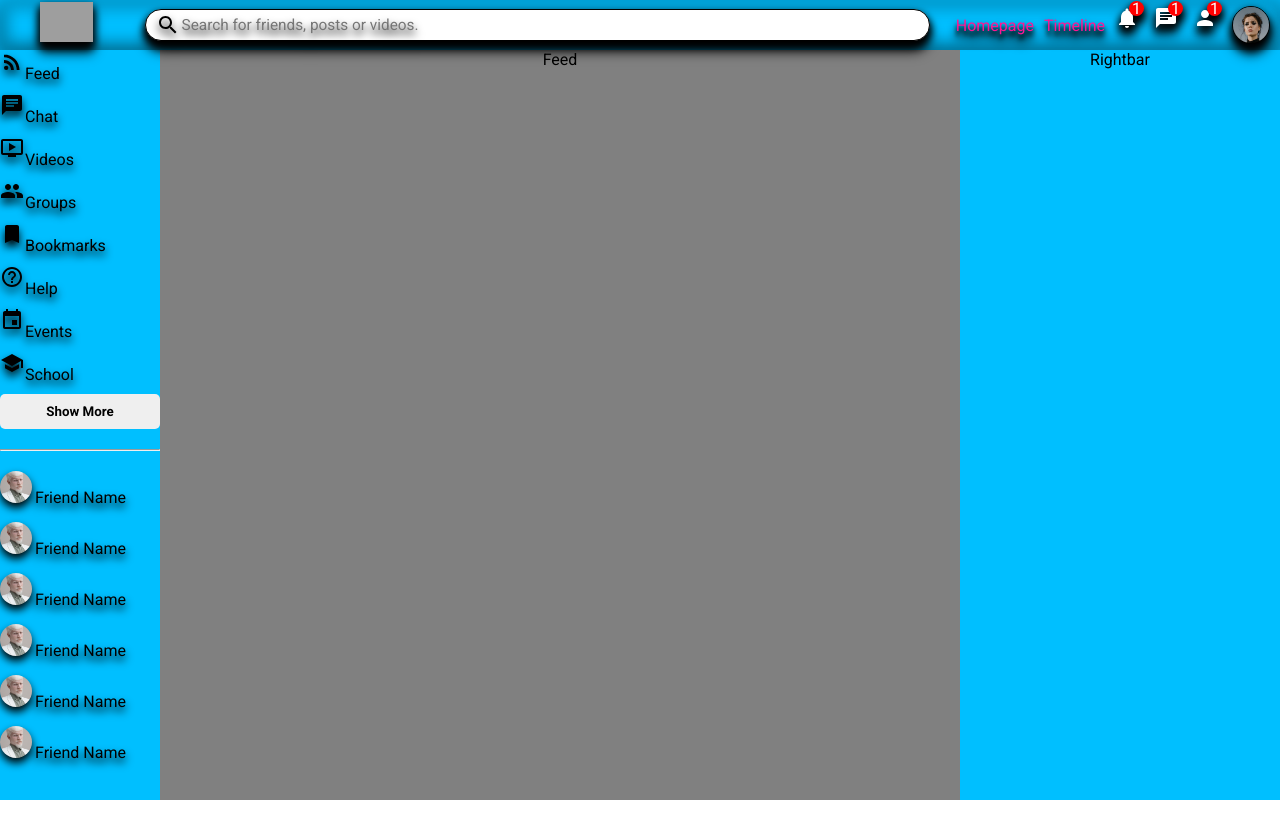
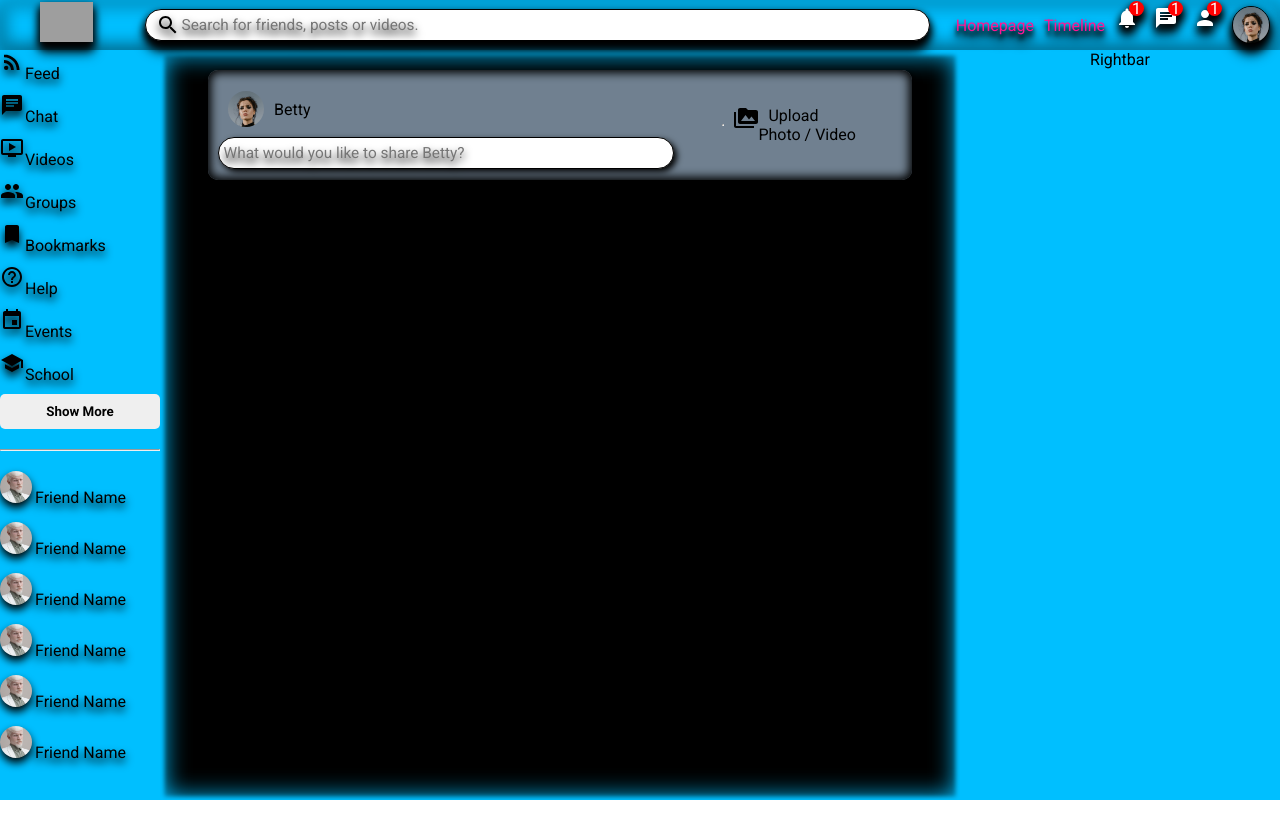
Before and after one commit to brian-reed-software/networking-app-react, a React (Create React App) app: page / in a window 1280 px wide. Before the commit the page ends 800 px from the top, so only its background shows below. Built offline with nearby package versions, Linux system fonts and the light colour scheme; grey boxes are pictures that could not be loaded.

Commit message:
updated styling

```diff
--- a/src/componants/feed/Feed.css
+++ b/src/componants/feed/Feed.css
@@ -2,8 +2,14 @@
     flex:5;
     display: flex;
     justify-content: center;
-    background-color: grey;
+    background-color: black;
     height: calc(100vh - 50px);
+    box-shadow: inset 0 1px 4px 4px deepskyblue;
+}
+.feedWrapper{
+    width: -webkit-fill-available;
+    padding: 10px;
+    box-shadow: inset 0 1px 24px 4px deepskyblue;
 }
 @media screen and (max-width: 600px) {
     body {
@@ -15,7 +21,8 @@
         background-color: grey;
         flex-direction: column;
         justify-content: space-between;
-        background-color: paleturquoise;
-        padding-top:100px;
+        background-color: slategrey;
+        margin-top:140px;
+
     }
 }
--- a/src/componants/feed/Feed.jsx
+++ b/src/componants/feed/Feed.jsx
@@ -1,12 +1,12 @@
 import "./Feed.css"
 import { Search, Person, Chat, Notifications } from "@material-ui/icons";
-
+import Share from "../../componants/share/Share";
 
 export default function Header() {
     return (
         <div className="feedContainer">
             <div className="feedWrapper">
-            Feed
+              <Share/>
             </div>
         </div>
     );
--- a/src/componants/header/header.css
+++ b/src/componants/header/header.css
@@ -61,8 +61,7 @@
 .searchInput:focus{
     outline: none;
     font-weight: bold;
-    font-size: larg;
-
+    font-size: large;
 }
 .headerCenter{
     width: -webkit-fill-available;
--- /dev/null
+++ b/src/componants/share/Share.css
@@ -0,0 +1,88 @@
+.shareContainer{
+    width: -webkit-fill-available;
+    border-radius: 10px;
+    display: flex;
+    justify-content: center;
+    height: calc(100vh - 50px);
+    padding: 10px;
+}
+.shareWrapper{
+    display: flex;
+    justify-content: center;
+    align-items: center;
+    width: 90%;
+    height: 90px;
+    background-color: slategrey;
+    border-radius: 10px;
+    padding: 10px;
+    box-shadow: inset 0 0 10px 3px black;
+    filter: drop-shadow(3px 3px 3px black);
+}
+.shareUserInfo{
+    display: flex;
+    flex-direction: column;
+    justify-content: flex-start;
+    width: 80%;
+}
+.shareProfileImg{
+    width: 36px;
+    height: 36px;
+    border-radius: 100%;
+    object-fit: cover;
+    padding: 10px;
+}
+.shareBar{
+    display: flex;
+    justify-content: center;
+    align-items: center;
+    width: 90%;
+    height: 30px;
+    background-color: white;
+    border-radius: 30px;
+    border: 1px solid black;
+    box-shadow: inset 0 0 30px 0px white;
+    filter: drop-shadow(3px 3px 3px black);
+}
+.shareInput{
+    border: none;
+    font-size: 1.2vw;
+    width: 98%;
+    background-color: transparent;
+    filter: drop-shadow(0px 5px 4px black);
+}
+.shareInput:focus{
+    outline: none;
+    font-weight: bold;
+    font-size: large;
+}
+.shareHr{
+
+}
+.shareOption{
+
+}
+.shareOptions{
+    display: flex;
+    flex-direction: row;
+    padding: 10px;
+    width: 25%;
+}
+.shareOptionText{
+padding: 10px;
+}
+.userName{
+    display: flex;
+    flex-direction: row;
+    align-items: center;
+}
+@media screen and (max-width: 600px) {
+    body {
+      background-color: black;
+    }
+    .shareContainer{
+        display: flex;
+        flex:2;
+        width: 100%;
+        flex-direction: row;
+    }
+}
--- /dev/null
+++ b/src/componants/share/Share.jsx
@@ -0,0 +1,36 @@
+import "./Share.css"
+import { PermMedia } from "@material-ui/icons";
+
+
+export default function Share() {
+    return (
+        <div className="shareContainer">
+        <div className="shareWrapper">
+            <div className="shareUserInfo">
+            <div className="userName">
+            <img className="shareProfileImg" src="/assets/person/1.jpeg" alt="" />
+                Betty
+                </div>
+            <div className="shareBar">
+            <input
+            placeholder="What would you like to share Betty?"
+            className="shareInput"
+            type="text"
+            />
+
+            </div>
+            </div>
+            <hr className="shareHr"/>
+            <div className="shareOptions">
+                <PermMedia className="shareIcons"/>
+                <div className="shareOption">
+                    <span className="shareOptionText">
+                        Upload <br/>
+                        Photo / Video
+                    </span>
+                </div>
+            </div>
+        </div>
+        </div>
+    );
+}
--- a/src/componants/sidebar/Sidebar.css
+++ b/src/componants/sidebar/Sidebar.css
@@ -8,7 +8,7 @@
     width:5px;
 }
 ::-webkit-scrollbar-track{
-    background-color: white;
+    background-color: deepskyblue;
 }
 ::-webkit-scrollbar-thumb{
     background-color: black;
@@ -83,6 +83,9 @@ li{
     width: 32px;
     height: 32px;
 }
+.sidebarFriendWrapper{
+
+}
 .MuiSvgIcon-root{
     width: 32px;
     height: 32px;
@@ -135,6 +138,9 @@ li{
         font-size: 8px;
     }
     .sidebarFriend{
+        display: flex;
+        justify-content: center;
+        align-items: center;
         margin-top: 0px;
         padding-top: 0px;
     }
@@ -159,4 +165,13 @@ li{
     .sidebarButton{
         width: 100%;
     }
+    .sidebarHr{
+        margin: 2px;
+    }
+    .sidebarFriendWrapper{
+     width: -webkit-fill-available;
+     display: flex;
+     flex-direction: row;
+     justify-content: space-between;
+    }
 }
--- a/src/componants/sidebar/Sidebar.jsx
+++ b/src/componants/sidebar/Sidebar.jsx
@@ -60,6 +60,7 @@ export default function Header() {
                 Show More
             </button>
             <hr className="sidebarHr"/>
+            <div className="sidebarFriendWrapper">
             <li className="sidebarFriend">
                 <img className="sidebarFriendImg" src="/assets/person/2.jpeg"/>
                 <span className="sidebarFriendName">
@@ -96,6 +97,7 @@ export default function Header() {
                     Friend Name
                 </span>
             </li>
+            </div>
 
         </div>
         </div>
```
